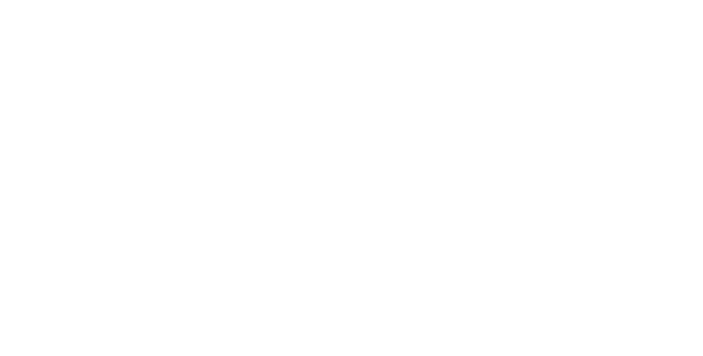
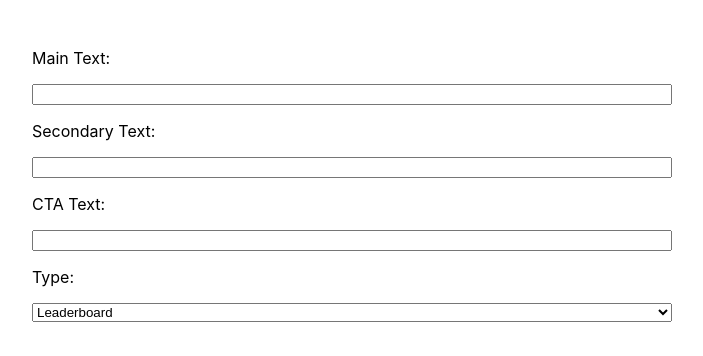
Before and after one commit to ryand67/Retargeting-Machine, a React (Create React App) app: page / in a window 1280 px wide. Shown: the top 356 px of the page, without its empty margins (288-991 px from the left). Built offline with nearby package versions, Linux system fonts and the light colour scheme.

Commit message:
form setup

```diff
--- a/src/App.tsx
+++ b/src/App.tsx
@@ -1,12 +1,65 @@
 import React from 'react';
 import './App.css';
+
+import styled from 'styled-components';
 
 function App() {
   return (
     <div className="App">
-
+      <InputsForm>
+        <MainTextLabel>Main Text:</MainTextLabel>
+        <MainTextInput />
+        <SecondTextLabel>Secondary Text:</SecondTextLabel>
+        <SecondTextInput />
+        <CTALabel>CTA Text:</CTALabel>
+        <CTAInput />
+        <label htmlFor="">Type:</label>
+        <select name="" id="">
+          <option value="Leaderboard">Leaderboard</option>
+          <option value="Mobile">Mobile</option>
+          <option value="Monster">Monster</option>
+          <option value="Skyskraper">Skyskraper</option>
+          <option value="Tile">Tile</option>
+        </select>
+      </InputsForm>
     </div>
   );
 }
 
+const InputsForm = styled.form`
+  width: 50%;
+  text-align: left;
+  margin: 2rem auto;
+  display: flex;
+  flex-direction: column;
+
+  label {
+    padding: 1rem 0;
+  }
+`;
+
+const MainTextLabel = styled.label`
+
+`;
+
+const MainTextInput = styled.input`
+
+`;
+
+const SecondTextLabel = styled.label`
+
+`;
+
+const SecondTextInput = styled.input`
+
+`;
+
+const CTALabel = styled.label`
+
+`;
+
+const CTAInput = styled.input`
+
+`;
+
 export default App;
```
